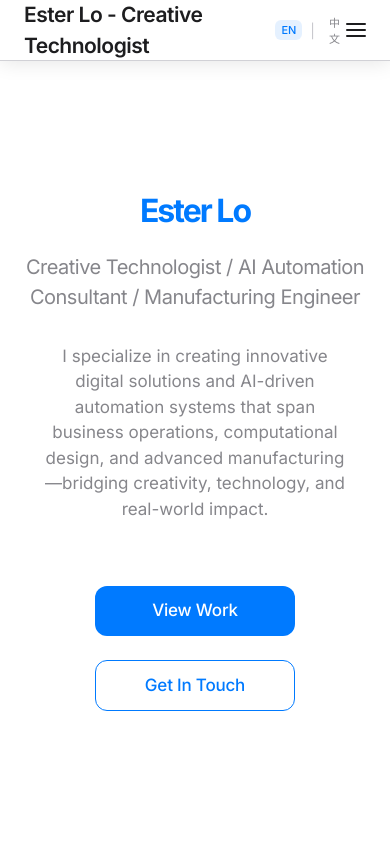
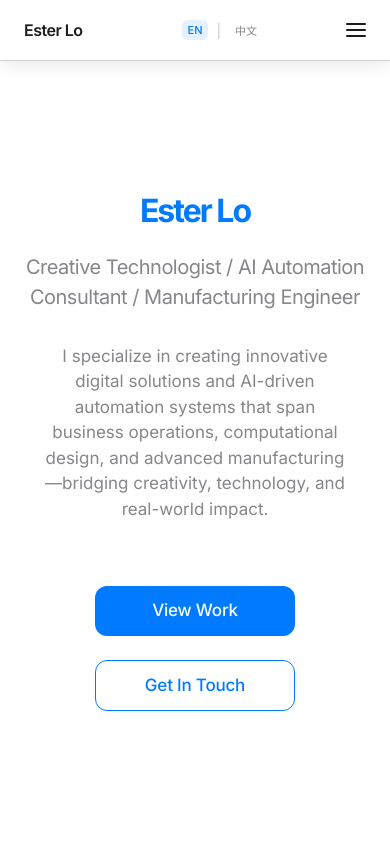
Before and after one commit to elo1103/esterlo, a plain HTML site: page index.html in a window 390 px wide. Shown: the top 844 px of the page. Drawn offline with nearby package versions, Linux system fonts and the light colour scheme.

Commit message:
update for phone version

```diff
--- a/index.html
+++ b/index.html
@@ -13,7 +13,10 @@
     <nav class="navbar">
         <div class="nav-container">
             <div class="nav-logo">
-                <a href="index.html">Ester Lo - Creative Technologist</a>
+                <a href="index.html">
+                    <span class="logo-full">Ester Lo - Creative Technologist</span>
+                    <span class="logo-mobile">Ester Lo</span>
+                </a>
             </div>
             <ul class="nav-menu">
                 <li class="nav-item">
--- a/styles.css
+++ b/styles.css
@@ -121,6 +121,10 @@ body {
     letter-spacing: -0.5px;
 }
 
+.logo-mobile {
+    display: none;
+}
+
 .nav-menu {
     display: flex;
     list-style: none;
@@ -661,8 +665,21 @@ body {
         left: 0;
     }
 
+    .nav-logo a {
+        font-size: 18px;
+    }
+
+    .logo-full {
+        display: none;
+    }
+
+    .logo-mobile {
+        display: inline;
+    }
+
     .language-switcher {
-        margin-left: var(--spacing-md);
+        margin-left: var(--spacing-sm);
+        gap: var(--spacing-xs);
     }
 
     .hero-title {
@@ -729,6 +746,20 @@ body {
 @media (max-width: 480px) {
     .container {
         padding: 0 var(--spacing-md);
+    }
+
+    .nav-logo a {
+        font-size: 16px;
+    }
+
+    .language-switcher {
+        margin-left: var(--spacing-xs);
+        gap: 2px;
+    }
+
+    .language-btn {
+        font-size: 12px;
+        padding: 2px 4px;
     }
 
     .hero-title {
```
Also changed, not shown: blog.html (+4 -1 lines), blog/articles/article-1.html (+4 -1 lines), blog/articles/article-2.html (+4 -1 lines).
